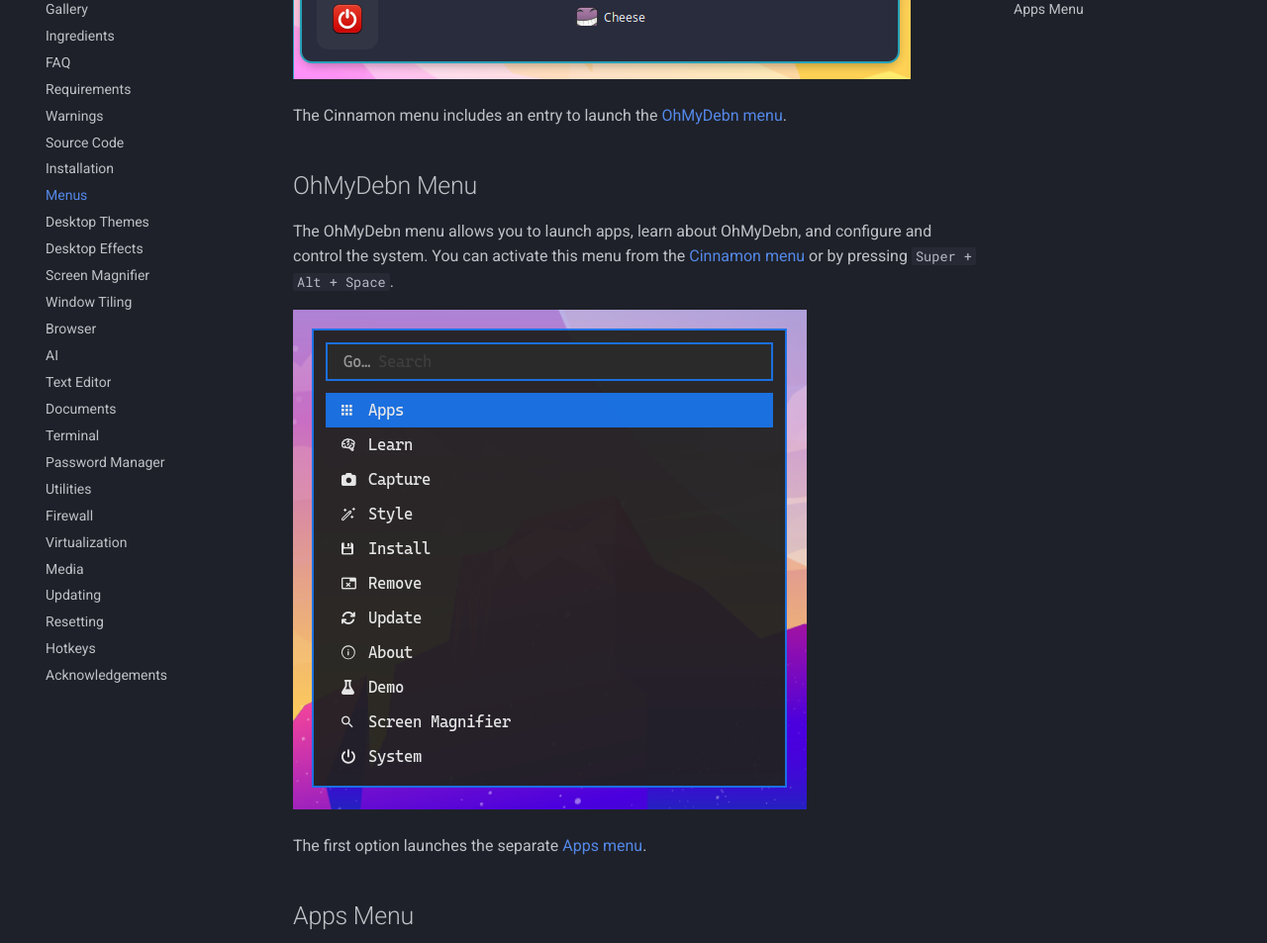
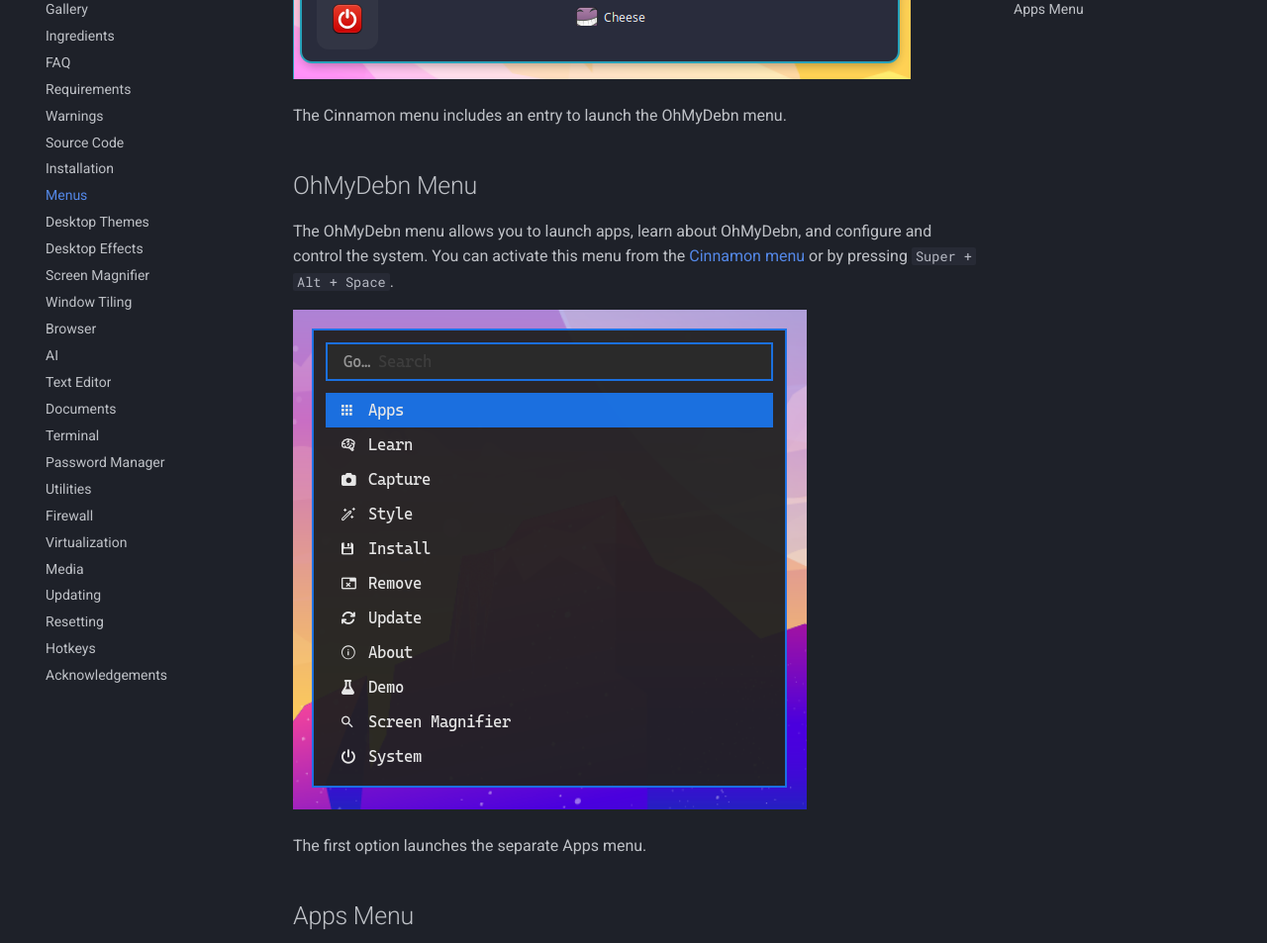
Before and after one commit to dougburks/ohmydebn-docs, an MkDocs documentation site: the page built from docs/menus.md, in a window 1280 px wide and 1400 px high, scrolled down 684 px. Shown: the part 153-1106 px from the top of the window at 99% size. Built offline with MkDocs 1.6.1 and Material for MkDocs 9.7.7, drawn with Linux system fonts in a browser that asks for light colours; comment, search, counter and statistics services are not loaded; some of the changed lines change nothing that is shown.

Commit message:
remove old links

```diff
--- a/docs/menus.md
+++ b/docs/menus.md
@@ -4,7 +4,7 @@
 
 ![Cinnamon Menu](https://raw.githubusercontent.com/dougburks/ohmydebn-docs/refs/heads/main/images/cinnamon-menu.png)
 
-The Cinnamon menu includes an entry to launch the [OhMyDebn menu](ohmydebn-menu.md).
+The Cinnamon menu includes an entry to launch the OhMyDebn menu.
 
 ## OhMyDebn Menu
 
@@ -12,7 +12,7 @@
 
 ![OhMyDebn Menu](https://raw.githubusercontent.com/dougburks/ohmydebn-docs/refs/heads/main/images/ohmydebn-menu.png)
 
-The first option launches the separate [Apps menu](apps-menu.md).
+The first option launches the separate Apps menu.
 
 ## Apps Menu
 
```
